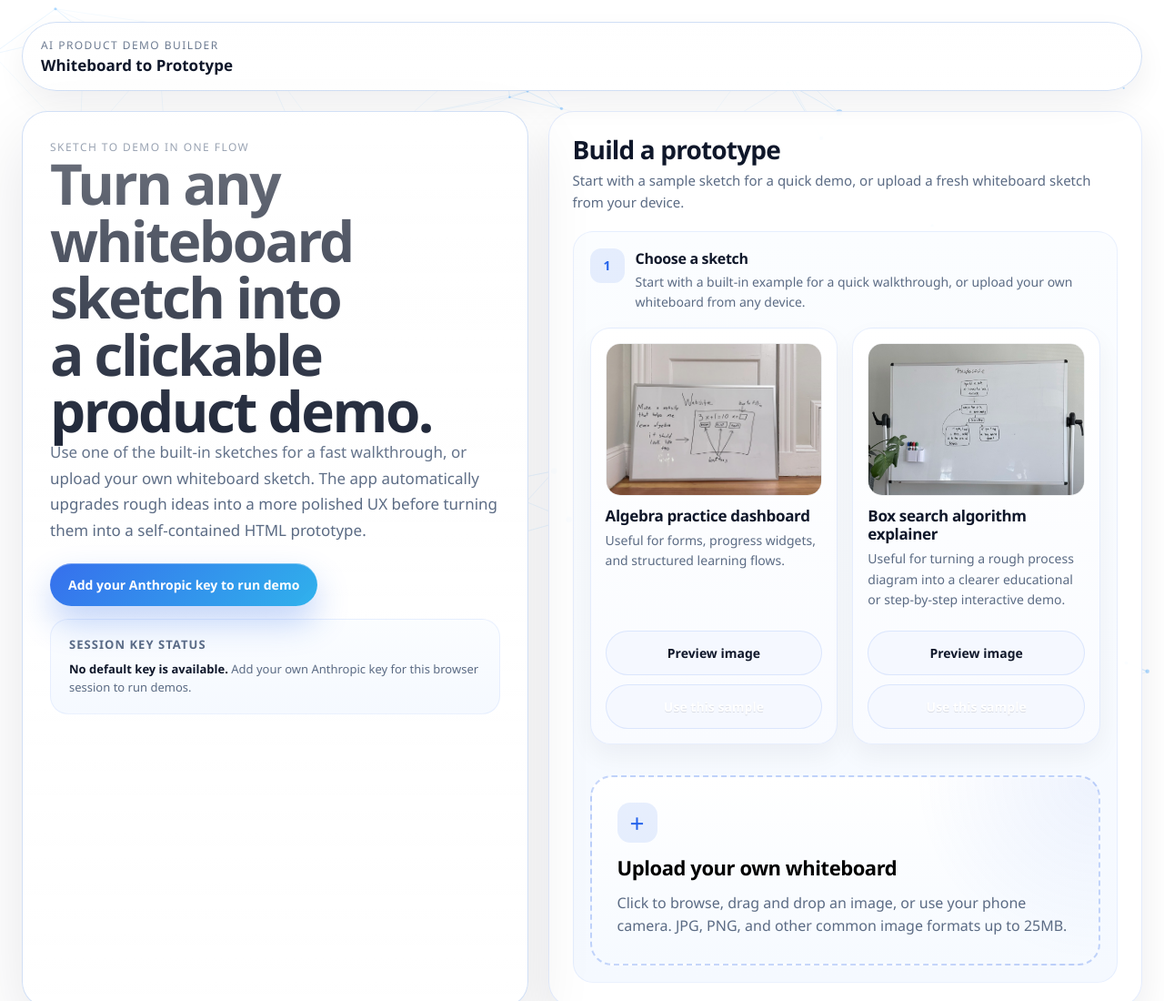
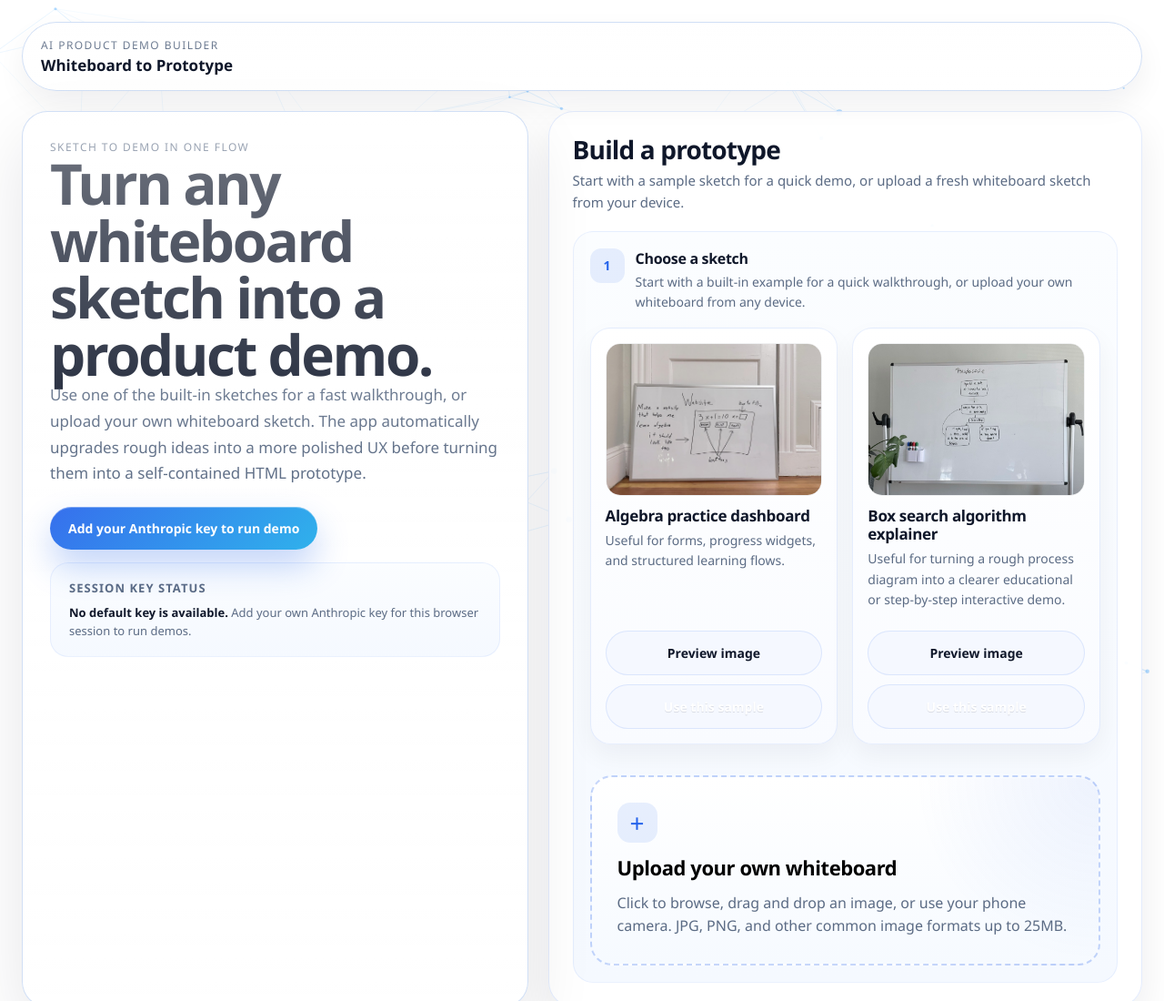
Before and after one commit to sarahfor/whiteboard-to-prototype, a website: page public/index.html in a window 1280 px wide. Shown: the top 1100 px of the page at 91% size. Drawn offline with Linux system fonts and the light colour scheme; no server answers.

Commit message:
Adjust hero headline copy

```diff
--- a/public/index.html
+++ b/public/index.html
@@ -1281,7 +1281,7 @@
                 <div class="hero-grid">
                     <div class="hero-copy">
                         <div class="eyebrow">Sketch to demo in one flow</div>
-                        <h1>Turn any whiteboard sketch into a clickable product demo.</h1>
+                        <h1>Turn any whiteboard sketch into a product demo.</h1>
                         <p>Use one of the built-in sketches for a fast walkthrough, or upload your own whiteboard sketch. The app automatically upgrades rough ideas into a more polished UX before turning them into a self-contained HTML prototype.</p>
                     </div>
 
```
